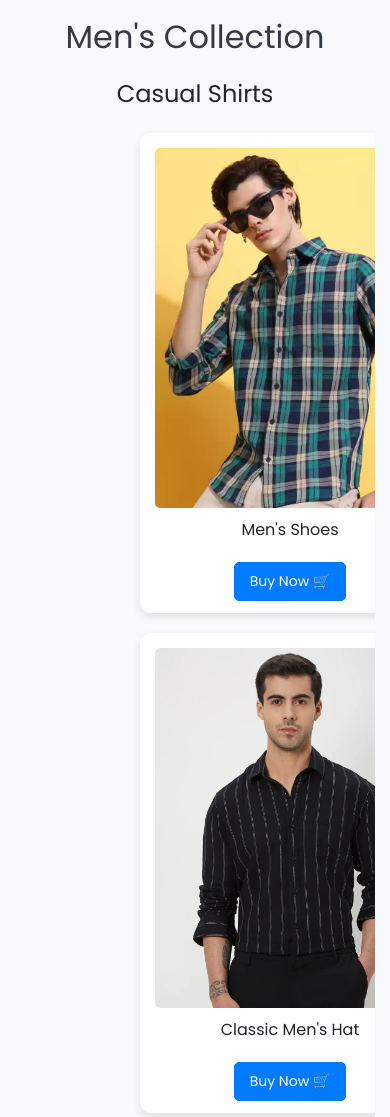
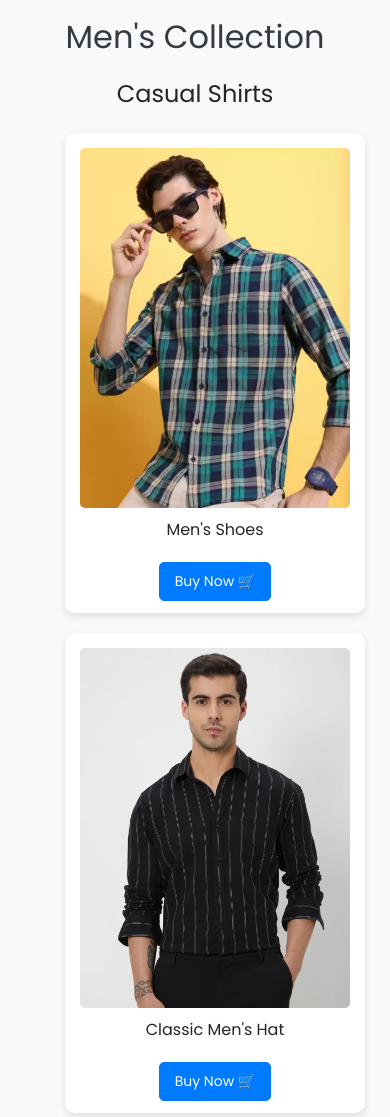
Before and after one commit to manoj-mj2001/A2-Creations-Clothing-Website, a plain HTML site: page index.html in a window 390 px wide. Shown: the part 940-2057 px from the top of the page. Drawn offline with nearby package versions, Linux system fonts and the light colour scheme; some packages are replaced by stand-ins of ours; a script that the page names is missing.

Commit message:
modified some code for mobile responsive

```diff
--- a/style.css
+++ b/style.css
@@ -376,9 +376,6 @@ footer .btn-success {
   .home-section p {
     font-size: 18px;
   }
-  .carousel-slide {
-    margin-left: 100px;
-  }
 
   .carousel-inner {
     flex-direction: column;
@@ -390,7 +387,7 @@ footer .btn-success {
 
   .clothing-slide {
     margin-bottom: 20px;
-    margin-left: 125px;
+    margin-left: 130px;
   }
 }
 
@@ -448,9 +445,7 @@ footer .btn-success {
   .navbar-toggler-icon {
     background-image: url("https://via.placeholder.com/30x30");
   }
-  .clothing-slide {
-    margin-right: -20rem;
-  }
+
   footer {
     text-align: center;
   }
@@ -458,4 +453,8 @@ footer .btn-success {
   footer .row {
     flex-direction: column;
   }
+
+  .clothing-slide {
+    margin-left: 50px;
+  }
 }
```
